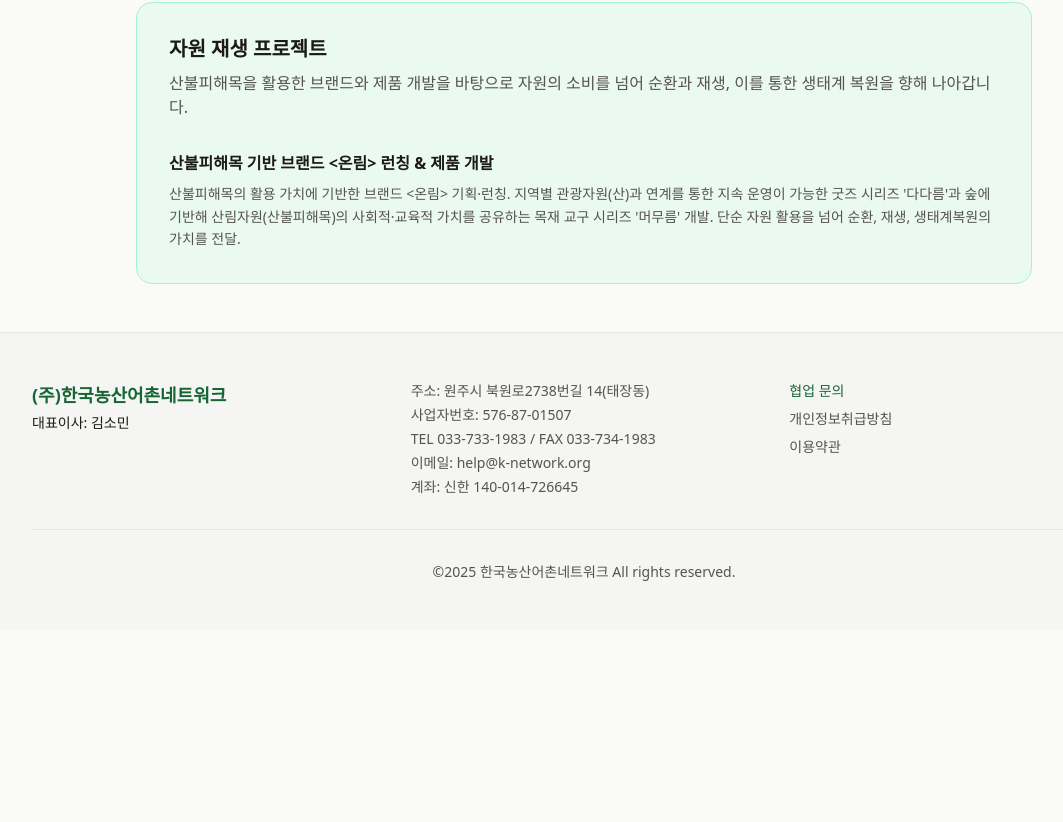
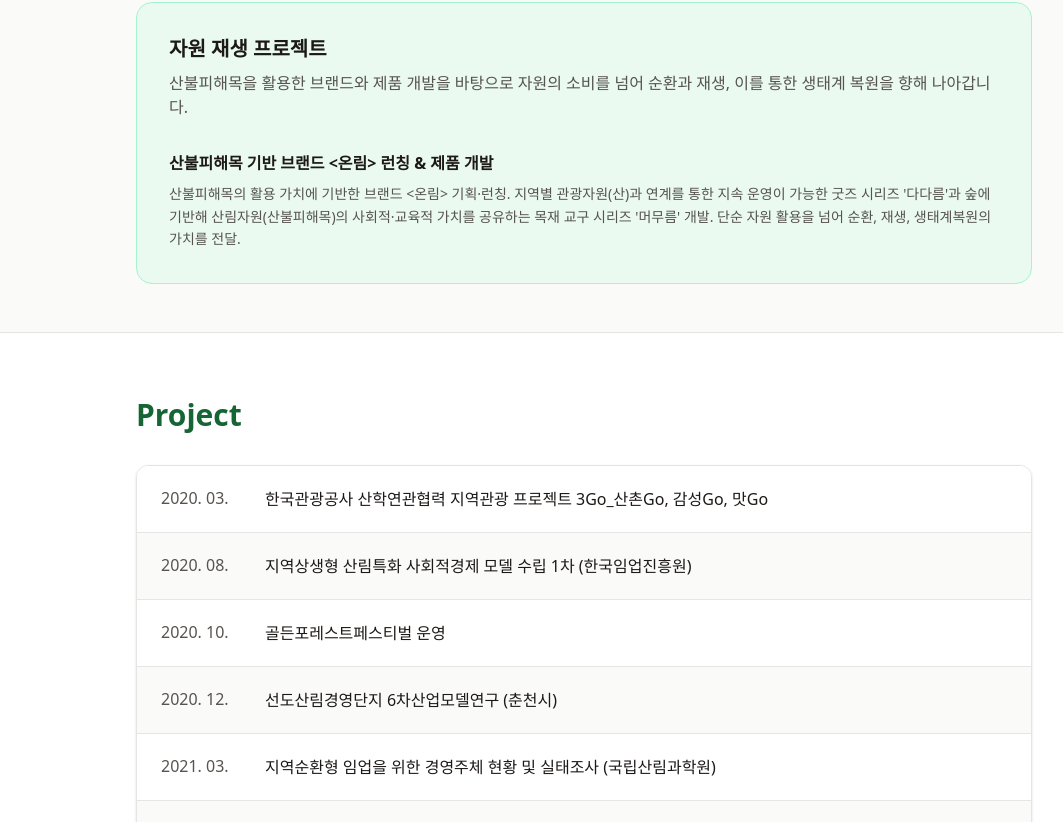
Before and after one commit to museong-park/forestnetworking, a Next.js app: page /project in a window 1280 px wide. Shown: the part 1978-2800 px from the top of the page, without its empty margins (56-1119 px from the left). Before the commit the page ends 2608 px from the top, so only its background shows below. Built offline with nearby package versions, Linux system fonts and the light colour scheme.

Commit message:
프로젝트 추가

```diff
--- a/src/app/project/page.tsx
+++ b/src/app/project/page.tsx
@@ -83,6 +83,47 @@ const colorClasses: Record<string, string> = {
   stone: "border-emerald-200 bg-brand-muted/50",
 };
 
+/** 연도·월 순 전체 프로젝트 타임라인 (하단 리스트용) */
+const chronologicalProjects: { date: string; description: string }[] = [
+  { date: "2020. 03.", description: "한국관광공사 산학연관협력 지역관광 프로젝트 3Go_산촌Go, 감성Go, 맛Go" },
+  { date: "2020. 08.", description: "지역상생형 산림특화 사회적경제 모델 수립 1차 (한국임업진흥원)" },
+  { date: "2020. 10.", description: "골든포레스트페스티벌 운영" },
+  { date: "2020. 12.", description: "선도산림경영단지 6차산업모델연구 (춘천시)" },
+  { date: "2021. 03.", description: "지역순환형 임업을 위한 경영주체 현황 및 실태조사 (국립산림과학원)" },
+  { date: "2021. 03.", description: "지역상생형 산림특화 사회적경제 모델 수립 2차 (한국임업진흥원)" },
+  { date: "2021. 04.", description: "강원 어촌마을 현황 조사 (강원귀어귀촌지원센터)" },
+  { date: "2021. 04.", description: "귀산촌 스타트업(산림관광비즈니스) 교육기관 선정(한국임업진흥원)" },
+  { date: "2021. 04.", description: "문화자원 개발 및 활성화사업(36.5도시프로젝트)(원주시창의문화도시지원센터)" },
+  { date: "2021. 05.", description: "경북어촌특화지원센터 자원조사 및 DB구축" },
+  { date: "2021. 05.", description: "원주, 삼척 주민사업체의 사업화 관리(한국관광공사)" },
+  { date: "2021. 05.", description: "제12회 예비·초기관광벤처사업 추진(한국관광공사)" },
+  { date: "2021. 09.", description: "한국관광공사 농어촌상생기금활용 팸투어 프로그램 운영(대중소기업 농어업협력재단)" },
+  { date: "2022. 05.", description: "제13회 성장 관광벤처사업 추진(한국관광공사)" },
+  { date: "2022. 05.", description: "귀산촌인의 지리산둘레길 인식 실태조사(국립산림과학원)" },
+  { date: "2022. 07.", description: "등산, 트레킹 등 숲길 체험활동이 산촌경제와 탄소중립에 기여하는 효과 연구 (산림청)" },
+  { date: "2022. 07.", description: "평창홍보영상 제작 및 스마트 스크린 운영관리 대행용역(한국관광공사)" },
+  { date: "2022. 08.", description: "횡성 청일 선도산림경영단지 융복합 모델 (횡성군산림조합, 횡성군청)" },
+  { date: "2022. 09.", description: "한국관광공사 농어촌상생기금활용 팸투어 프로그램 운영(대·중소기업 농어업협력재단)" },
+  { date: "2022. 09.", description: "탄소중립 체험 및 캠페인(설악산 국립공원 친환경여행 캠페인) (한국관광공사)" },
+  { date: "2022. 09.", description: "2022 대한민국 독서대전 평가 용역(원주시평생교육원 시립중앙도서관)" },
+  { date: "2023. 03.", description: "인제군 진동계곡마을 활성화사업 주민역량강화 용역 (인제군농업기술센터)" },
+  { date: "2023. 03.", description: "여성농업인 영농여건 개선 교육 공모선정(농림수산식품교육문화정보원)/(원주, 영월)" },
+  { date: "2023. 05.", description: "인구소멸위기지역 찾아가는 청소년산림교육 용역 (산림청, 영월군 주천중학교)" },
+  { date: "2023. 05.", description: "시골언니 프로젝트 운영기관 (농림수산식품교육문화정보원)" },
+  { date: "2023. 07.", description: "국가숲길, 명품숲길 50 홍보 용역 (산림청)" },
+  { date: "2023. 09.", description: "둔내면 도시재생대학 운영 (횡성군)" },
+  { date: "2024. 02.", description: "목재문화체험장 타당성 조사 (원주시)" },
+  { date: "2024. 05.", description: "시골언니 프로젝트 운영기관 (농림수산식품교육문화정보원)" },
+  { date: "2025. 05.", description: "시골언니 프로젝트 운영 (농림수산식품교육문화정보원)" },
+  { date: "2025. 05.", description: "2024년 산촌활력 특화사업(2차년도 추가지원 양평, 횡성) 운영(한국임업진흥원)" },
+  { date: "2025. 06.", description: "직접생산확인증명 기업등록(한국중소벤처기업유통원)" },
+  { date: "2025. 06.", description: "인제 용대1리 마을회 야영장 체험 프로그램 개발, 국밥 레시피 개발" },
+  { date: "2025. 10.", description: "제3회 동화마을 수목원 가을축제 운영(원주시)" },
+  { date: "2025. 11.", description: "동서트레일 거점마을 연계 사업화 모델 연구(산림청)" },
+  { date: "2025. 11.", description: "공모전 수상작 교구 제작 및 배포(목재문화진흥회)" },
+  { date: "2025. 12.", description: "2025 산림복지 목재 인테리어 지원사업(목재문화진흥회)" },
+];
+
 export default function ProjectPage() {
   return (
     <main className="min-h-screen bg-background">
@@ -97,6 +138,7 @@ export default function ProjectPage() {
         </div>
       </section>
 
+      {/* 상단: 카테고리별 상세 프로젝트 */}
       <div className="px-4 py-12 sm:px-6">
         <div className="mx-auto max-w-4xl space-y-16">
           {categories.map((cat) => (
@@ -124,6 +166,34 @@ export default function ProjectPage() {
           ))}
         </div>
       </div>
+
+      {/* 하단: 연도·월 순 전체 프로젝트 리스트 */}
+      <section className="border-t border-border bg-surface px-4 py-16 sm:px-6">
+        <div className="mx-auto max-w-4xl">
+          <h2 className="mb-8 text-2xl font-bold text-brand sm:text-3xl">
+            Project
+          </h2>
+          <div className="overflow-hidden rounded-xl border border-border shadow-sm">
+            <ul className="divide-y divide-border">
+              {chronologicalProjects.map((item, i) => (
+                <li
+                  key={i}
+                  className={`flex gap-6 px-5 py-4 sm:px-6 sm:py-5 ${
+                    i % 2 === 0 ? "bg-surface" : "bg-stone-50"
+                  }`}
+                >
+                  <span className="shrink-0 text-sm font-medium text-muted sm:w-20 sm:text-base">
+                    {item.date}
+                  </span>
+                  <span className="min-w-0 flex-1 text-sm leading-relaxed text-foreground sm:text-base">
+                    {item.description}
+                  </span>
+                </li>
+              ))}
+            </ul>
+          </div>
+        </div>
+      </section>
     </main>
   );
 }
```
